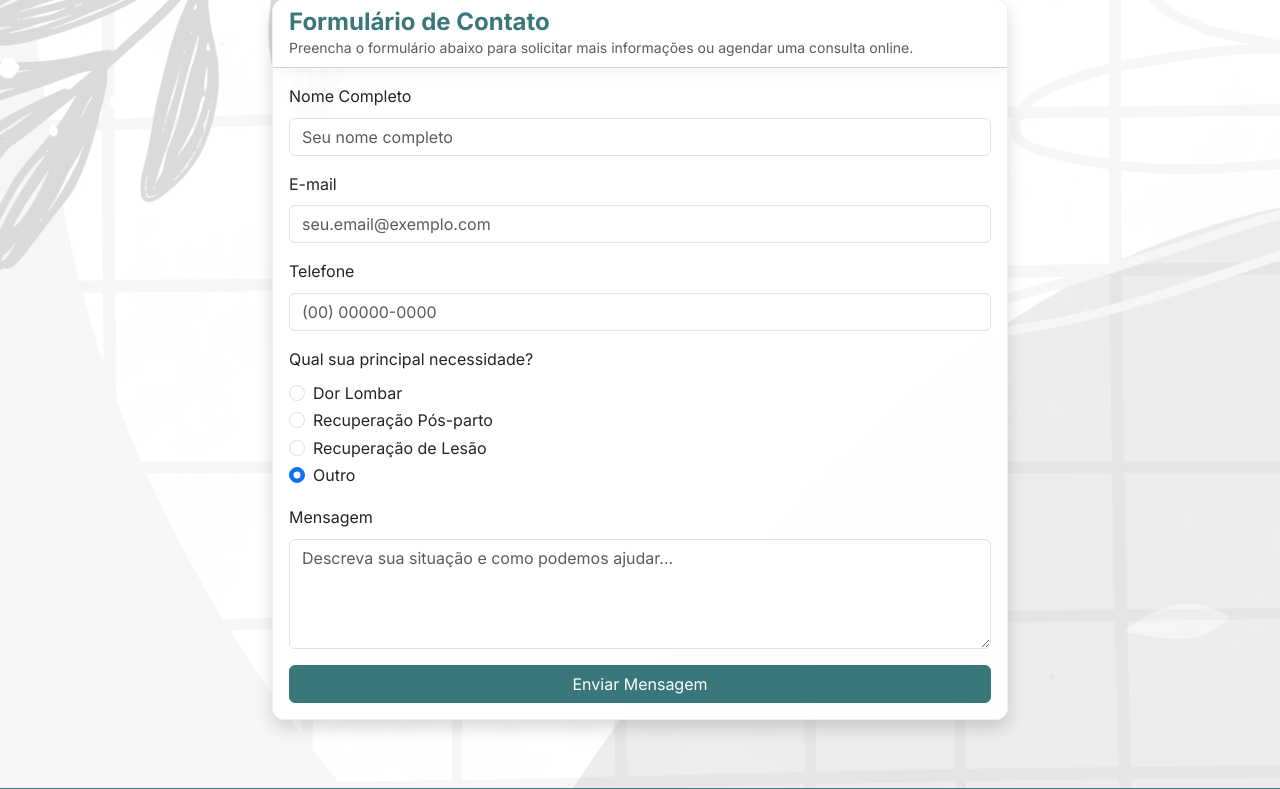
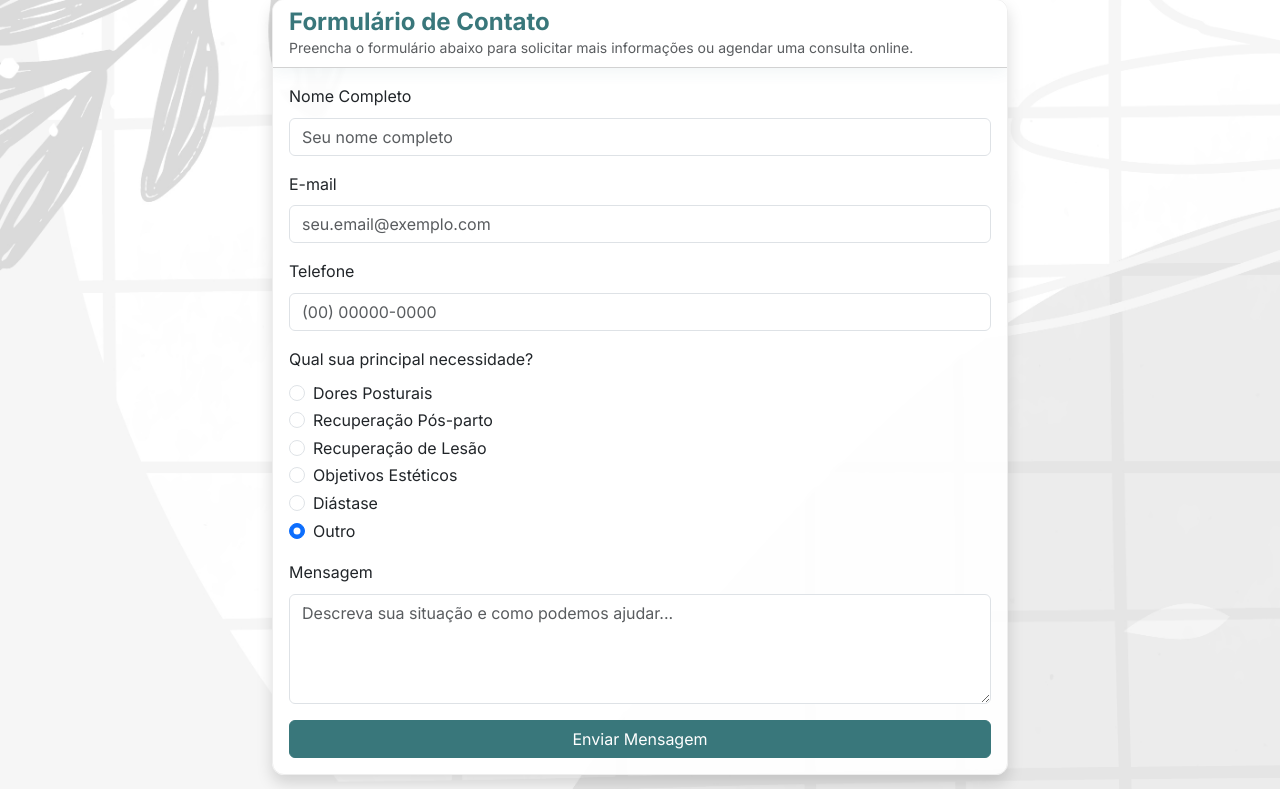
Before and after one commit to GabrielVieira1998/consultoria_calazans_v0, a Flask app: page /contato in a window 1280 px wide. Shown: the part 363-1152 px from the top of the page. Run offline with Flask 3, Linux system fonts and the light colour scheme.

Commit message:
Atualiza opções do formulário de contato: substitui 'Dor Lombar' por 'Dores Posturais' e adiciona 'Objetivos Estéticos' e 'Diástase'

```diff
--- a/app/templates/pages/contact.html
+++ b/app/templates/pages/contact.html
@@ -49,8 +49,8 @@
                             <div class="mb-3">
                                 <label class="form-label">Qual sua principal necessidade?</label>
                                 <div class="form-check">
-                                    <input class="form-check-input" type="radio" name="issue" id="dor_lombar" value="dor_lombar">
-                                    <label class="form-check-label" for="dor_lombar">Dor Lombar</label>
+                                    <input class="form-check-input" type="radio" name="issue" id="dores_posturais" value="dores_posturais">
+                                    <label class="form-check-label" for="dores_posturais">Dores Posturais</label>
                                 </div>
                                 <div class="form-check">
                                     <input class="form-check-input" type="radio" name="issue" id="pos_parto" value="pos_parto">
@@ -59,6 +59,14 @@
                                 <div class="form-check">
                                     <input class="form-check-input" type="radio" name="issue" id="lesao" value="lesao">
                                     <label class="form-check-label" for="lesao">Recuperação de Lesão</label>
+                                </div>
+                                <div class="form-check">
+                                    <input class="form-check-input" type="radio" name="issue" id="objetivos_esteticos" value="objetivos_esteticos">
+                                    <label class="form-check-label" for="objetivos_esteticos">Objetivos Estéticos</label>
+                                </div>
+                                <div class="form-check">
+                                    <input class="form-check-input" type="radio" name="issue" id="diastase" value="diastase">
+                                    <label class="form-check-label" for="diastase">Diástase</label>
                                 </div>
                                 <div class="form-check">
                                     <input class="form-check-input" type="radio" name="issue" id="outro" value="outro" checked>
```
